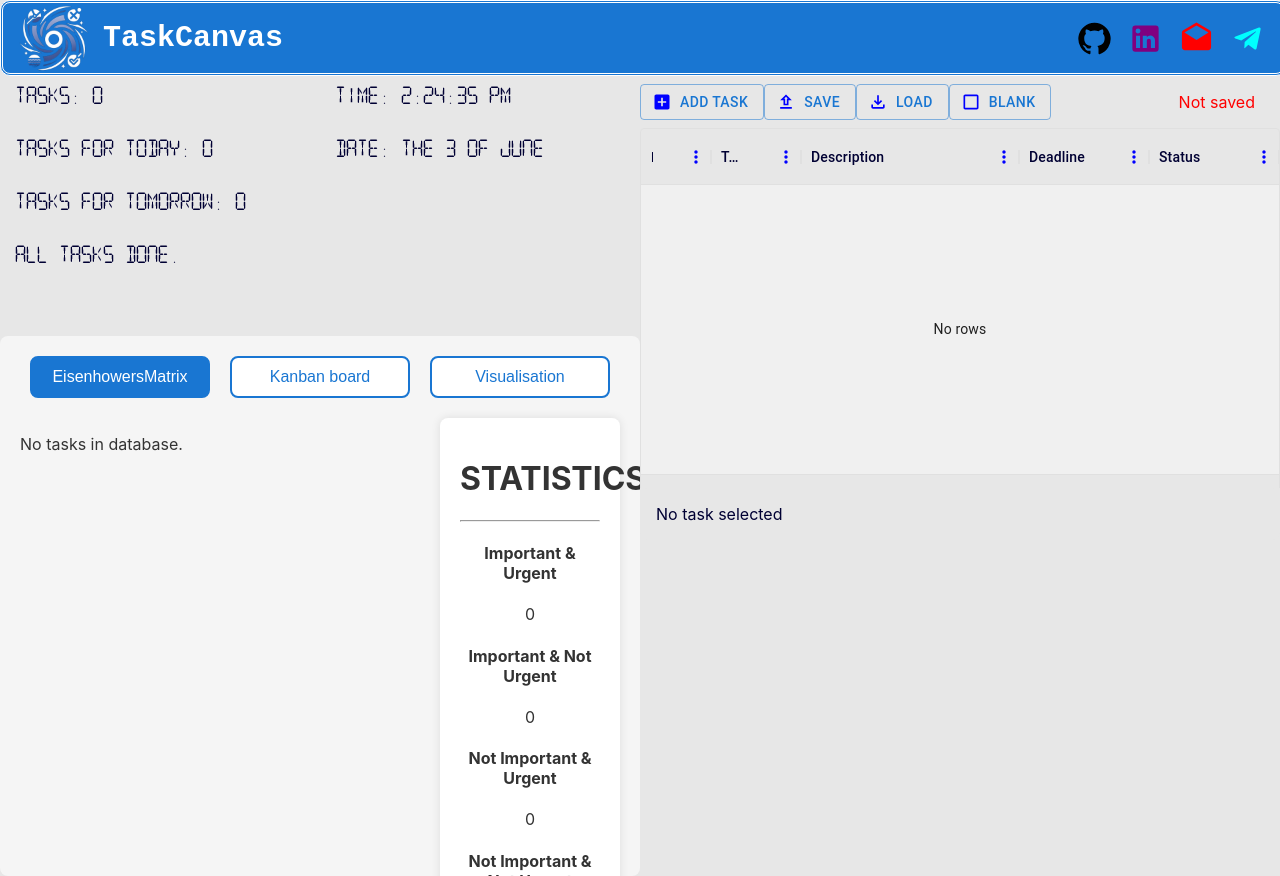
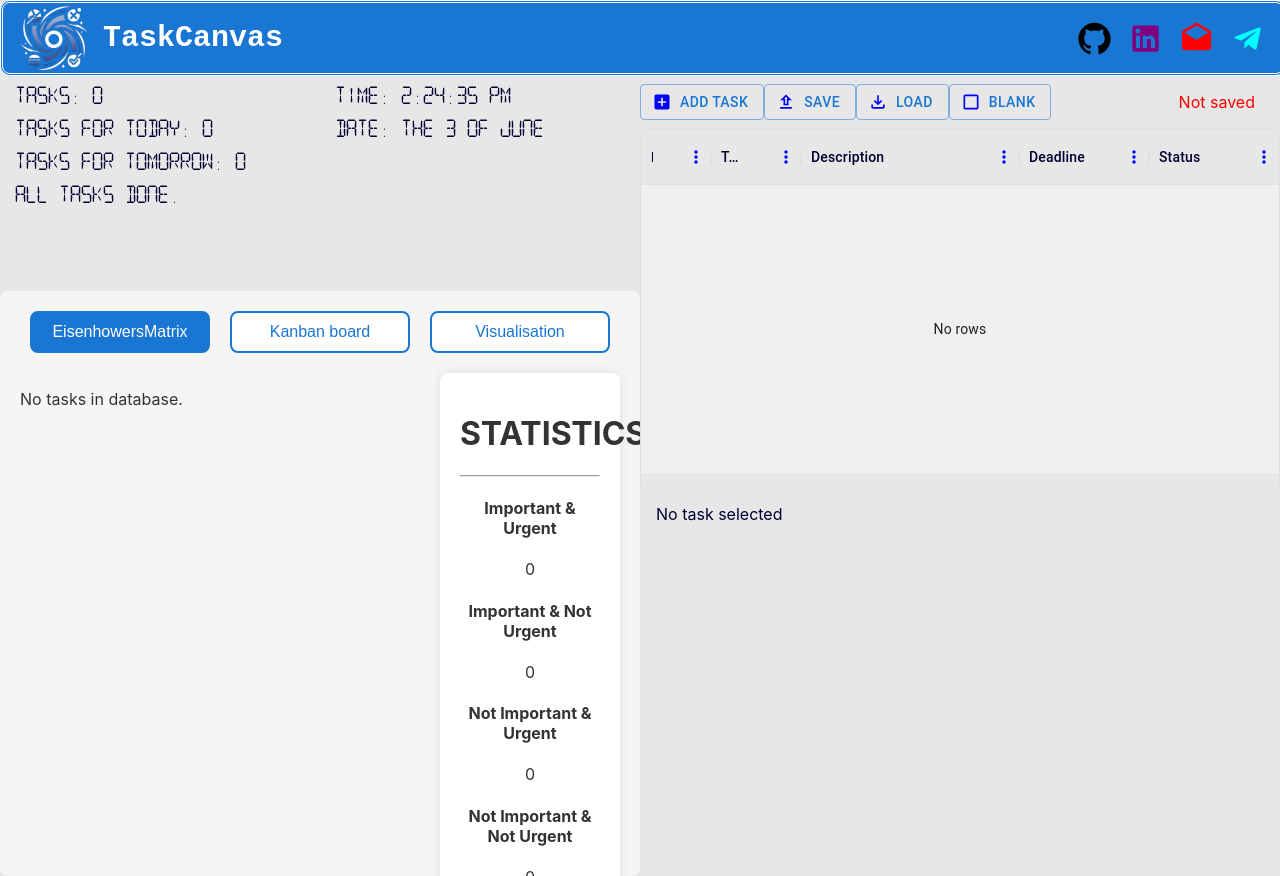
Before and after one commit to Ejtolf/task-canvas, a React (Create React App) app: page / in a window 1280 px wide. Built offline with nearby package versions, Linux system fonts and the light colour scheme.

Commit message:
InformationBlock component has been redesigned.

```diff
--- a/src/Styles/InformationBlock.css
+++ b/src/Styles/InformationBlock.css
@@ -2,7 +2,6 @@
   color: #000033;
   overflow-y: scroll;
   height: min-content;
-  /* width: 95%; */
   flex: 1;
 }
 
@@ -15,14 +14,13 @@
   font-family: "SFDigital";
   font-size: 30px;
   color: #000033;
-  margin-left: 15px;
-  margin-top: 10px;
+  margin: 10px 15px 0;
 }
 
 .information-panel-text:hover {
   background-color: #c5cfda;
-  text-shadow: 0 0 10px white;
-  transition: all 0.3s ease-in;
+  text-shadow: none;
+  transition: background-color 0.3s ease-in;
 }
 
 .left-column,
@@ -39,17 +37,10 @@
   float: right;
   position: sticky;
   bottom: 0;
-  /* padding: 10px; */
-}
-
-.manager-buttons .MuiButtonBase-root {
-  display: flex;
-  width: 250px;
-  margin-bottom: 5px;
 }
 
 .all-tasks-done-text {
-  animation: AllTasksHasBeenAppeared 0.5s ease-in forwards;
+  animation: AllTasksDoneHasBeenAppeared 0.5s ease-in forwards;
 }
 
 @keyframes AllTasksDoneHasBeenAppeared {
```
